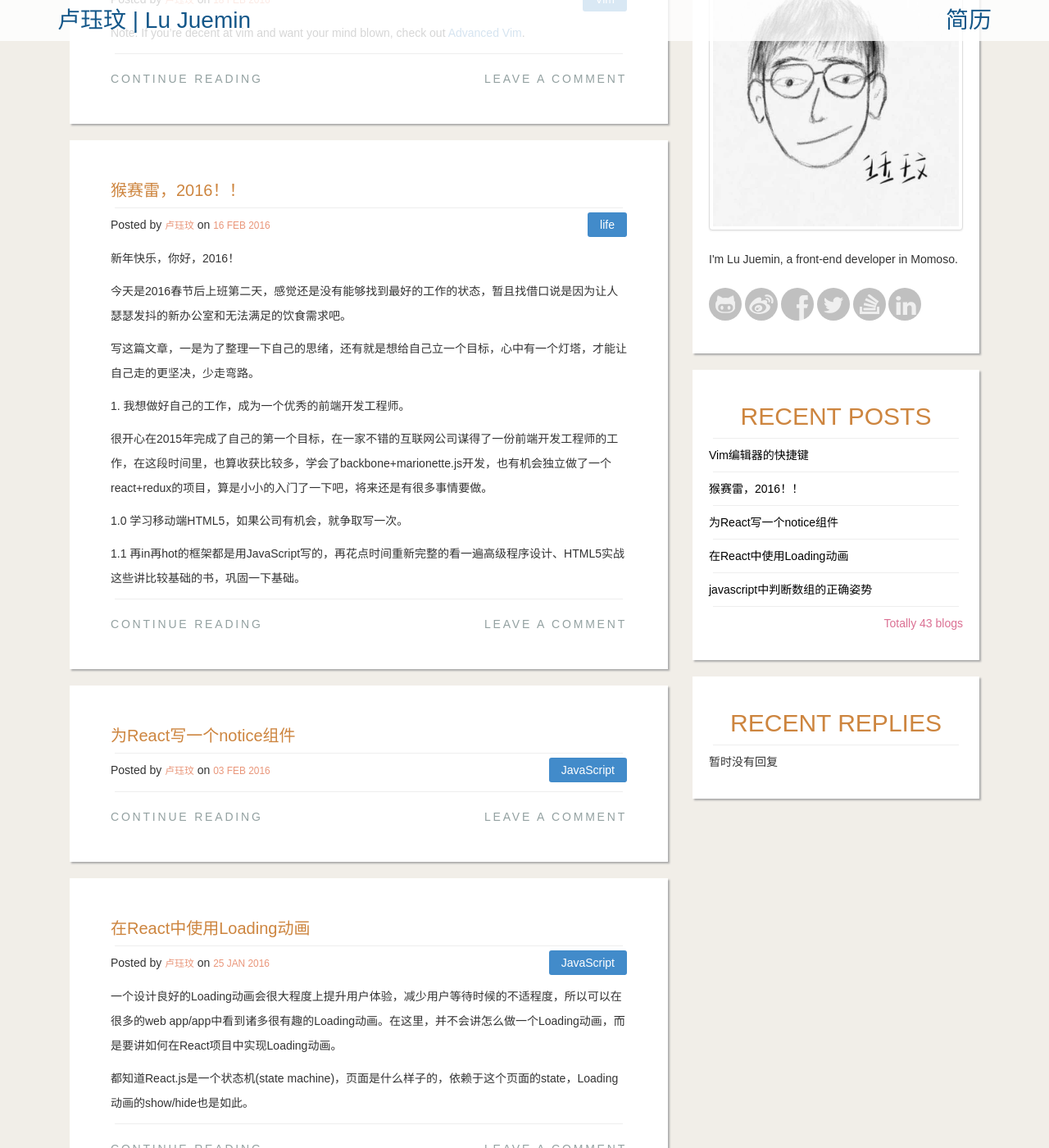
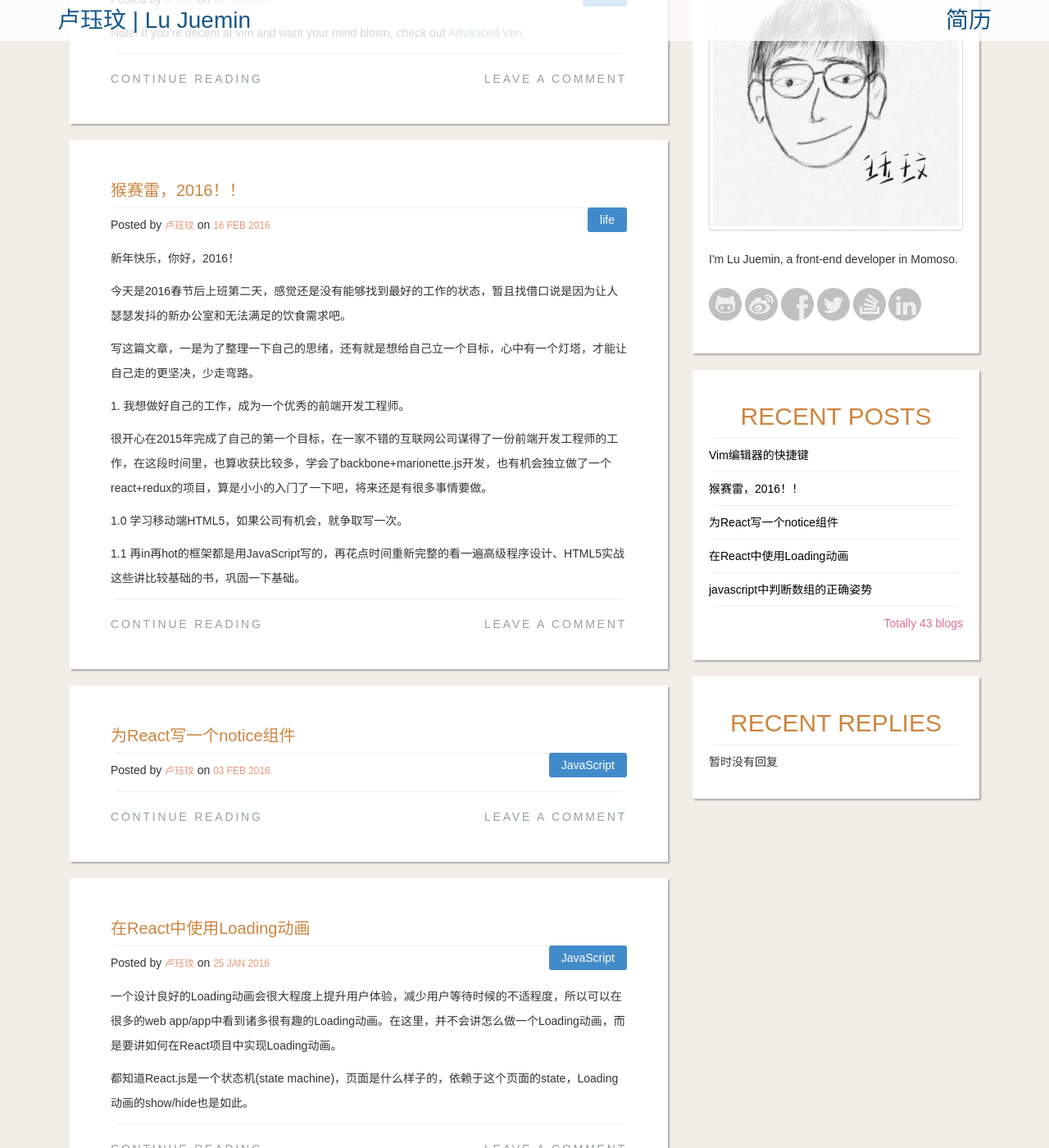
Before and after one commit to juemin90/juemin90.github.io, a Jekyll site: the page built from index.html, in a window 1280 px wide and 1400 px high, scrolled down 304 px. Shown: the whole window at 82% size. Built offline with Jekyll 4.4.1, drawn with Linux system fonts in a browser that asks for light colours; nearby versions of some CDN libraries; the list of posts is cut into pages by our own code; comment, search, counter and statistics services are not loaded; some of the changed text lies outside the part shown.

Commit message:
mod: post label position

```diff
--- a/_layouts/default.html
+++ b/_layouts/default.html
@@ -38,8 +38,9 @@
 							<a href="{{ site.baseurl }}{{post.url}}">
 		                        <h1>{{ page.title }}</h1>
 		                    </a>
+												<span class='post-label'>{{ page.theme }}</span>
 		                    <hr>
-		                    <p>Posted by <small>卢珏玟</small> on <small>{{ page.date | date_to_string }}</small><span class='post-label'>{{ page.theme }}</span></p>
+		                    <p>Posted by <small>卢珏玟</small> on <small>{{ page.date | date_to_string }}</small></p>
 						</div>
 						<div class="content"><p>{{page.content}}</p></div>
 						<div class='footer'>
--- a/index.html
+++ b/index.html
@@ -40,8 +40,9 @@
                     <a href="{{ site.baseurl }}{{post.url}}">
                         <h1>{{ post.title }}</h1>
                     </a>
+                    <span class="post-label">{{ post.theme }}</span>
                     <hr>
-                    <p>Posted by <small>卢珏玟</small> on <small>{{ post.date | date_to_string }}</small><span class="post-label">{{ post.theme }}</span></p>
+                    <p>Posted by <small>卢珏玟</small> on <small>{{ post.date | date_to_string }}</small></p>
                 </div>
                 <div class="content">
                     {% if post.content contains "<!-- more -->" %}
```
